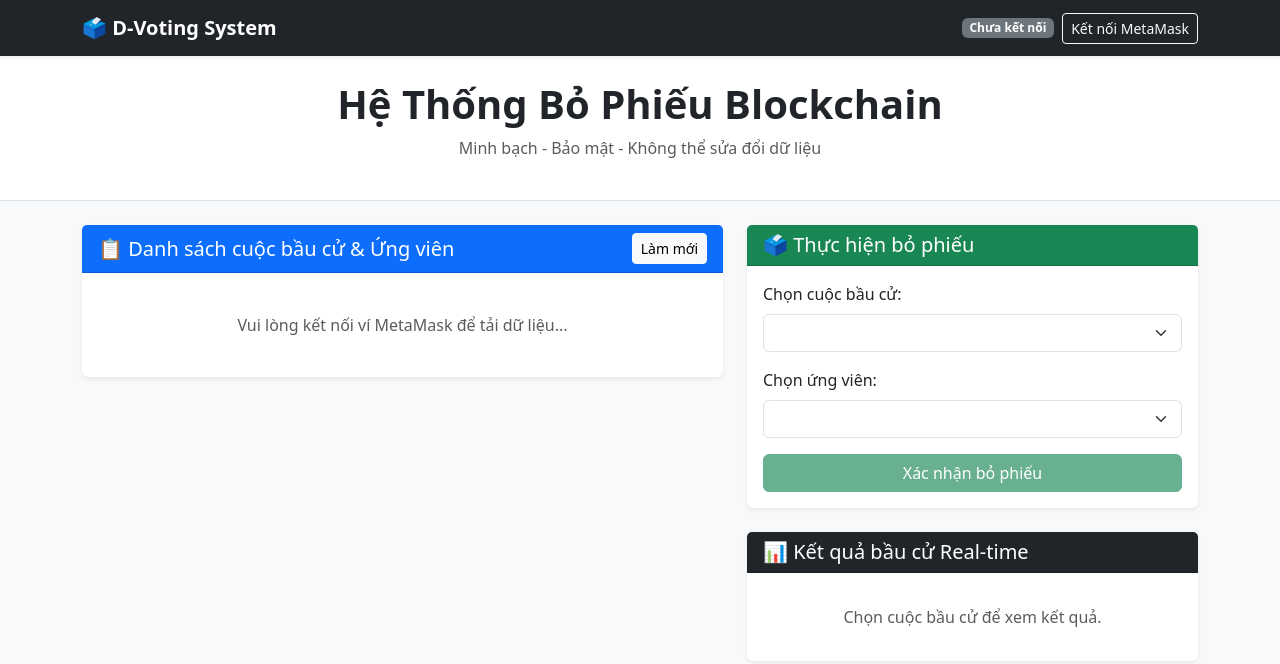
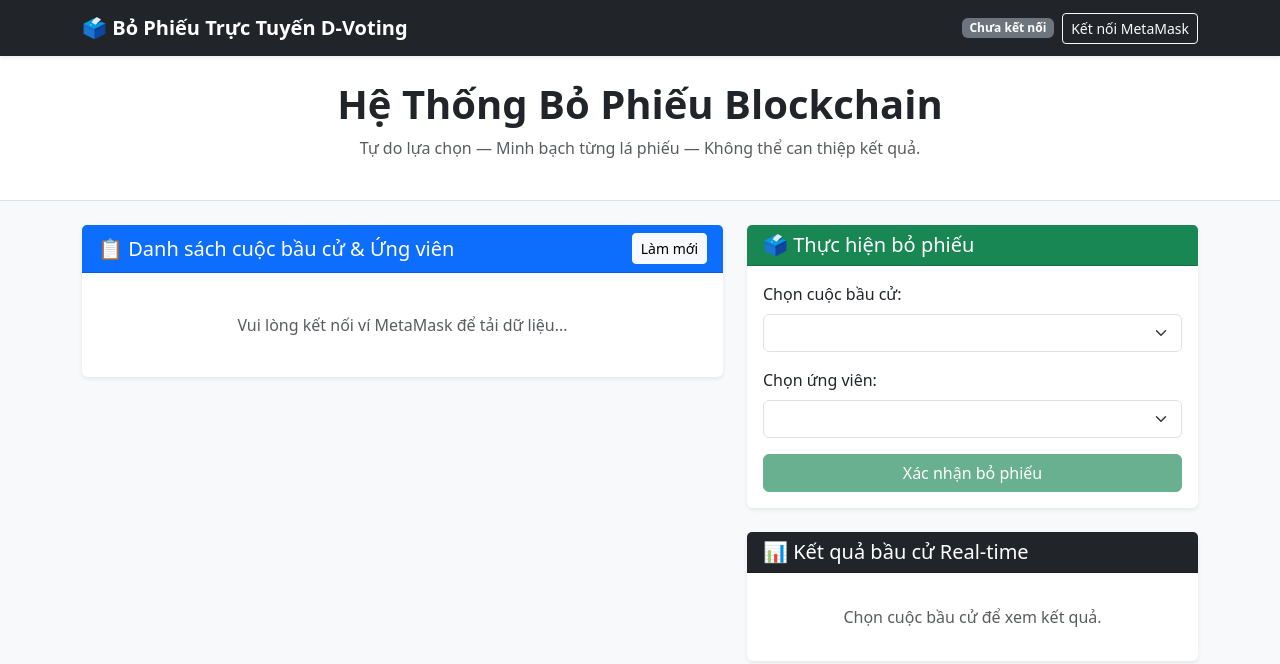
Before and after one commit to TienHTTT2311048/Blockchain-Project, a plain HTML site: page frontend/index.html in a window 1280 px wide. Drawn offline with nearby package versions, Linux system fonts and the light colour scheme.

Commit message:
Update: Dong bo Smart Contract chinh thuc, giao dien va tai lieu D-Voting

```diff
--- a/frontend/app.js
+++ b/frontend/app.js
@@ -229,7 +229,7 @@ async function connectWallet() {
         btnConnect.textContent = `${userAddress.slice(0, 6)}...${userAddress.slice(-4)}`;
         btnConnect.className = "btn btn-light btn-sm fw-semibold";
 
-        document.getElementById("walletInfo").textContent = `Ví đang kết nối: ${userAddress}`;
+        document.getElementById("walletInfo").textContent = `Địa chỉ cử tri: ${userAddress}`;
 
         votingContract = new ethers.Contract(CONTRACT_ADDRESS, CONTRACT_ABI, signer);
         await loadElections();
--- a/frontend/index.html
+++ b/frontend/index.html
@@ -14,7 +14,7 @@
     <!-- Thanh điều hướng (Navbar) & Trang chủ -->
     <nav class="navbar navbar-expand-lg navbar-dark bg-dark shadow-sm">
         <div class="container">
-            <a class="navbar-brand fw-bold" href="#">🗳️ D-Voting System</a>
+            <a class="navbar-brand fw-bold" href="#">🗳️ Bỏ Phiếu Trực Tuyến D-Voting</a>
             <div class="d-flex align-items-center">
                 <span id="networkBadge" class="badge bg-secondary me-2">Chưa kết nối</span>
                 <button id="btnConnect" class="btn btn-outline-light btn-sm" onclick="connectWallet()">
@@ -28,7 +28,7 @@
     <header class="py-4 bg-white border-bottom mb-4">
         <div class="container text-center">
             <h1 class="display-6 fw-bold">Hệ Thống Bỏ Phiếu Blockchain</h1>
-            <p class="text-muted">Minh bạch - Bảo mật - Không thể sửa đổi dữ liệu</p>
+            <p class="text-muted">Tự do lựa chọn — Minh bạch từng lá phiếu — Không thể can thiệp kết quả.</p>
             <div id="walletInfo" class="text-primary font-monospace fw-semibold"></div>
         </div>
     </header>
```
